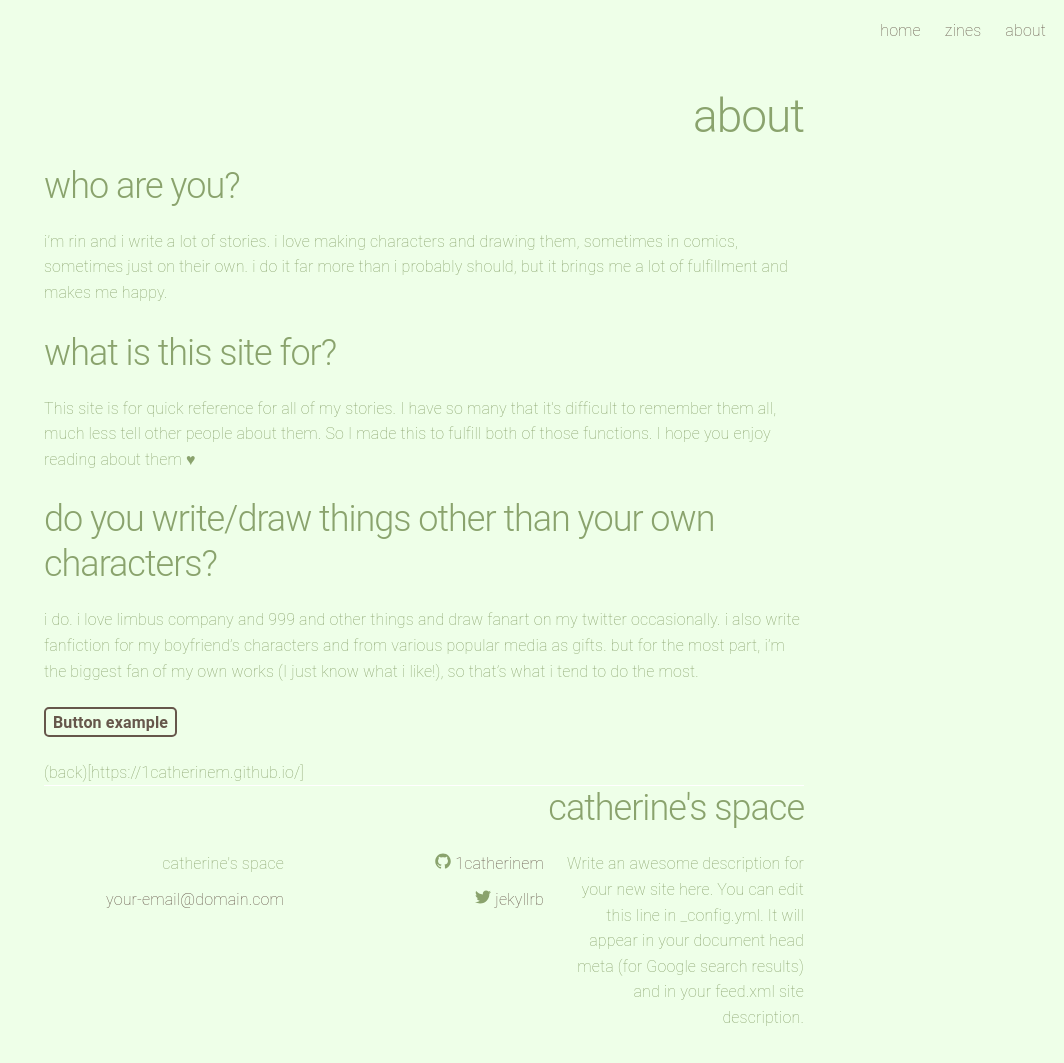
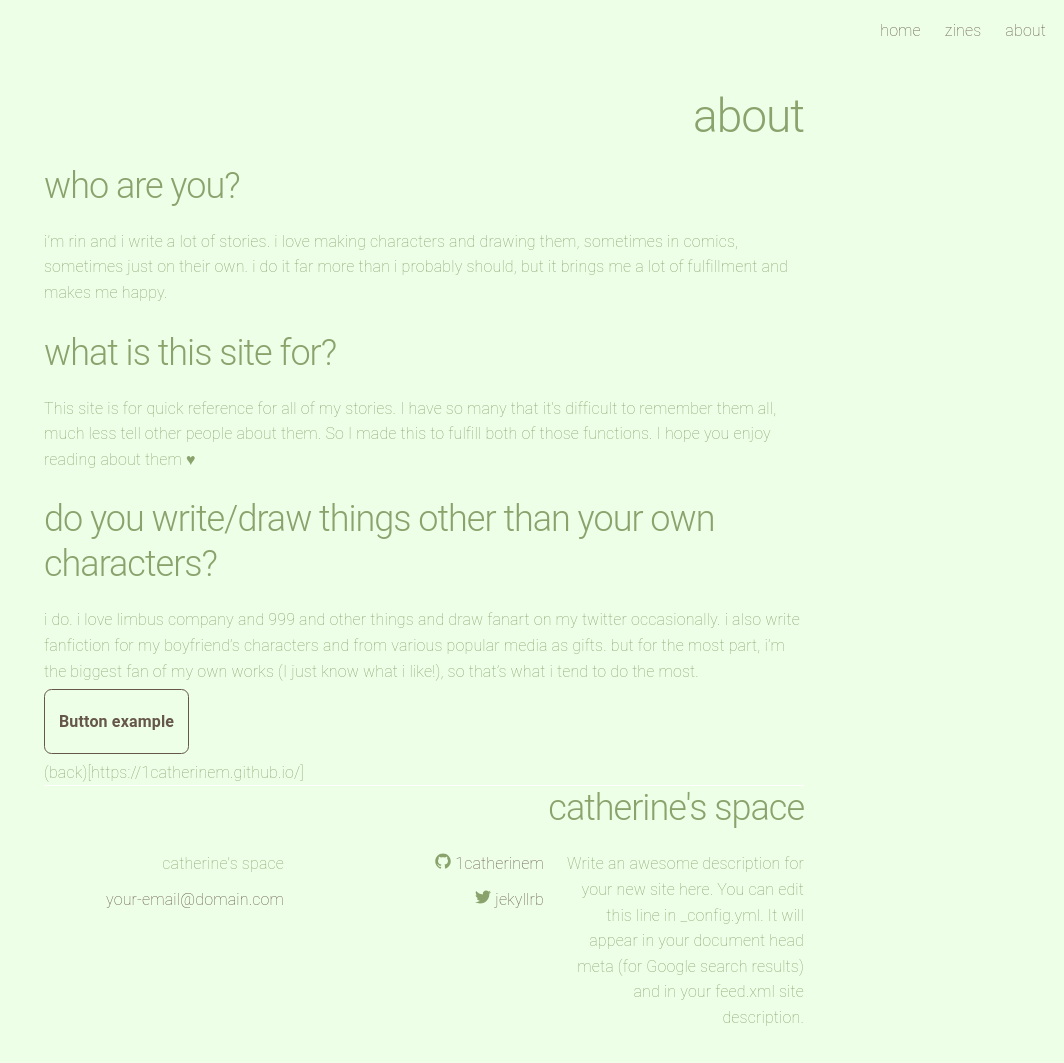
Before and after one commit to 1catherinem/1catherinem.github.io, a Jekyll site: the page built from about.md, in a window 1280 px wide. Shown: the whole page, without its empty margins (216-1280 px from the left). Built offline with Jekyll 4.4.1, drawn with Linux system fonts in a browser that asks for light colours.

Commit message:
buttonsagain

```diff
--- a/css/main.scss
+++ b/css/main.scss
@@ -6,7 +6,7 @@
 $grey-color:       #828282;
 $mint-green:       #EEFFE8;
 $mint-green-light: lighten($mint-green, 40%);
-$mint-green-dark: darken($mint-green, 40%);
+$mint-green-dark: darken($mint-green, 10%);
 $darker-green:     #8AA36D;
 $brown:            #66574B;
 $grey-color-light: lighten($grey-color, 40%);
@@ -17,19 +17,20 @@ body{
         background-color: $mint-green
 }
 .btn, input[type="submit"] {
-    background: $mint-green;
+    background-color: $mint-green;
     font-weight: bold;
     color: $brown;
     text-decoration: none;
-    padding: 0.35rem 0.7rem;
-    border: 2px solid $brown;
+    padding: 22px 14px;
+    border: solid 1px #66574B;
     cursor: pointer;
-    border-radius: 0.5rem;
+    border-radius: 0.75rem;
 }
+
 .btn:hover {
         color: $darker-green;
-        border: 5px solid $darker-green;
-
+        border: solid 5px $darker-green;
+        background-color: $mint-green-dark;
 }
 
 // Import partials from `sass_dir` (defaults to `_sass`)
```
